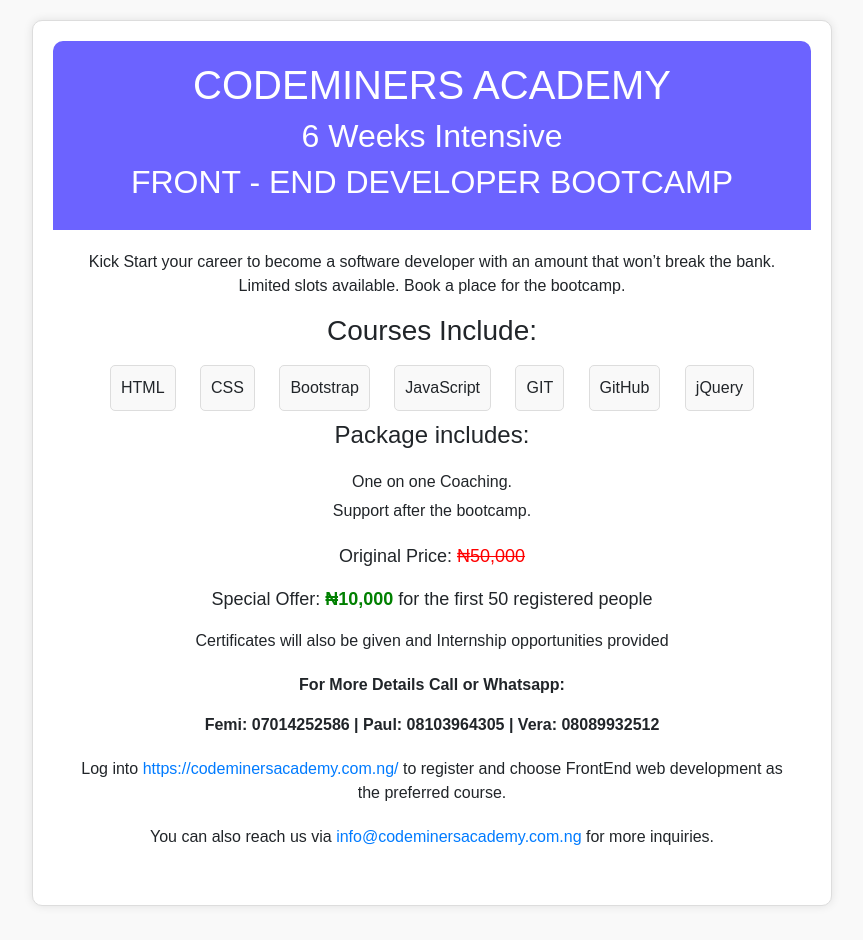
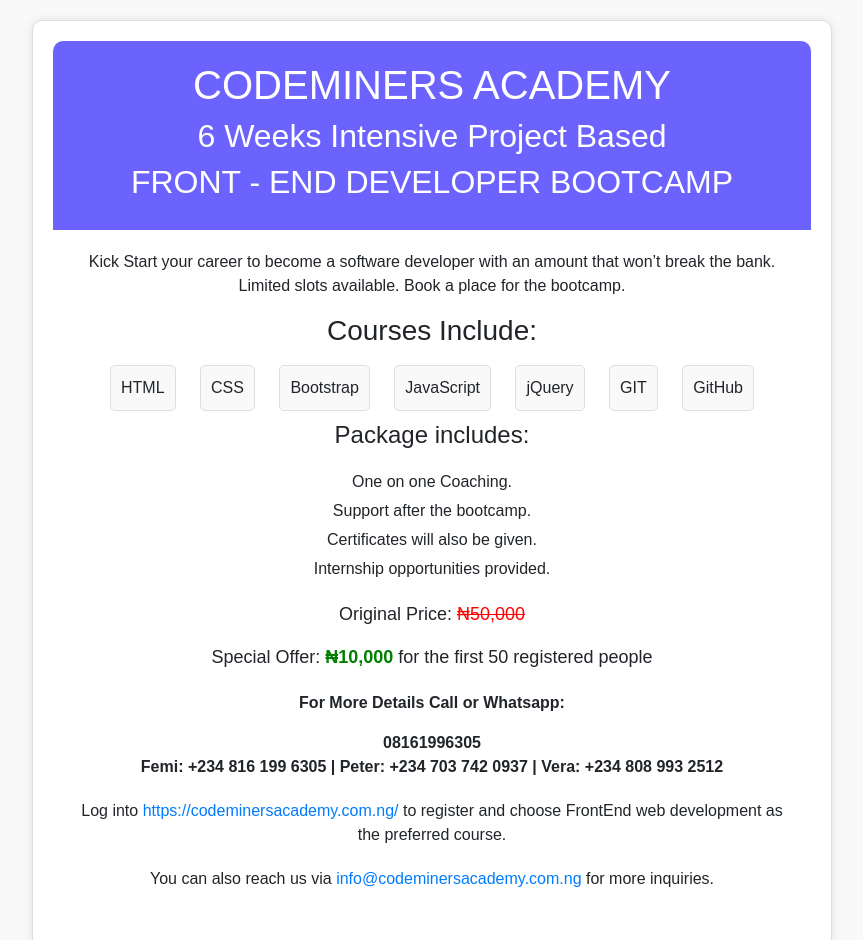
Before and after one commit to ajayii1234/codeminers-ad, a plain HTML site: page index.html in a window 1280 px wide. Shown: the top 940 px of the page, without its empty margins (208-1071 px from the left). Drawn offline with nearby package versions, Linux system fonts and the light colour scheme.

Commit message:
4th change

```diff
--- a/index.html
+++ b/index.html
@@ -70,7 +70,7 @@
     <div class="flyer-container">
         <div class="flyer-header">
             <h1>CODEMINERS ACADEMY</h1>
-            <h2>6 Weeks Intensive</h2>
+            <h2>6 Weeks Intensive Project Based</h2>
             <h2>FRONT - END DEVELOPER BOOTCAMP</h2>
         </div>
         <div class="flyer-content">
@@ -81,23 +81,24 @@
                 <span>CSS</span>
                 <span>Bootstrap</span>
                 <span>JavaScript</span>
+                <span>jQuery</span>
                 <span>GIT</span>
                 <span>GitHub</span>
-                <span>jQuery</span>
             </div>
             <h4>Package includes:</h4>
             <div class="package-includes">
                 <p>One on one Coaching.</p>
                 <p>Support after the bootcamp.</p>
+                <p>Certificates will also be given.</p>
+                <p>Internship opportunities provided.</p>
             </div>
             <div class="pricing">
                 <p>Original Price: <span class="original-price">₦50,000</span></p>
                 <p>Special Offer: <span class="new-price">₦10,000</span> for the first 50 registered people</p>
             </div>
-            <p class="certificates">Certificates will also be given and Internship opportunities provided</p>
             <div class="contact-info">
-                <p>For More Details Call or Whatsapp:</p>
-                <p>Femi: 07014252586 | Paul: 08103964305 | Vera: 08089932512</p>
+                <p>For More Details Call or Whatsapp:</p>08161996305
+                <p>Femi: +234 816 199 6305 | Peter: +234 703 742 0937 | Vera: +234 808 993 2512</p>
             </div>
             <div class="register-info">
                 <p>Log into <a href="https://codeminersacademy.com.ng/" target="_blank">https://codeminersacademy.com.ng/</a> to register and choose FrontEnd web development as the preferred course.</p>
```
